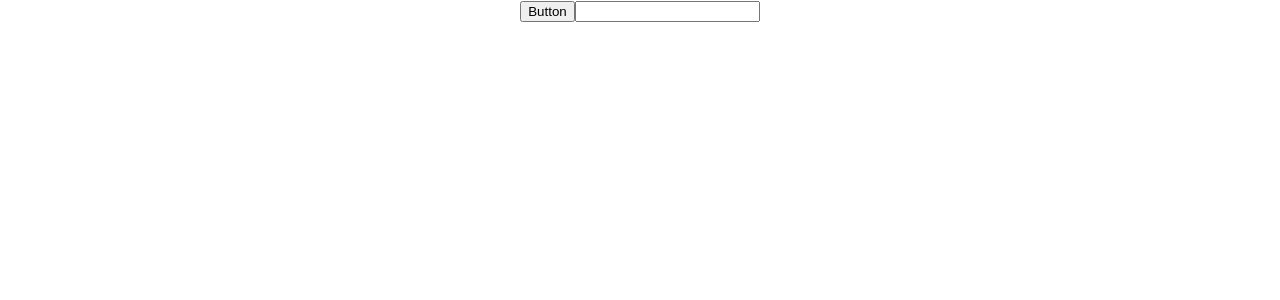
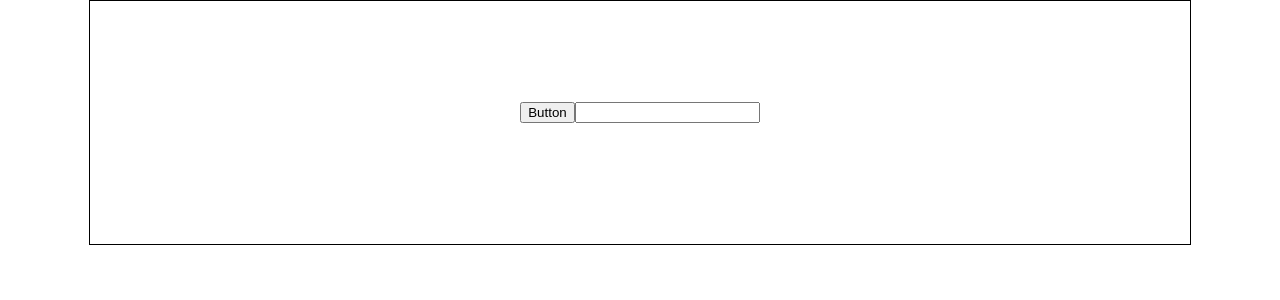
Before and after one commit to Zeeshnhmd/React-typescript, a React (Create React App) app: page / in a window 1280 px wide. Shown: the top 300 px of the page. Built offline with nearby package versions, Linux system fonts and the light colour scheme.

Commit message:
e7 styles props

```diff
--- a/src/App.tsx
+++ b/src/App.tsx
@@ -2,6 +2,7 @@ import React, { useState } from "react";
 import "./App.css";
 import { Button } from "./components/eventsProps/Button";
 import { Input } from "./components/eventsProps/Input";
+import { Container } from "./components/styleProps/Container";
 // import { Greet } from "./components/Greet";
 // import { Heading } from "./components/Heading";
 // import { Oscar } from "./components/Oscar";
@@ -21,6 +22,15 @@ function App() {
 
 	return (
 		<div className="App">
+			<Container
+				styles={{
+					marginTop: "50px",
+					padding: "100px",
+					maxWidth: "900px",
+					border: "1px solid #000",
+					margin: " 0 auto",
+				}}
+			>
 				{/* <Greet title="Zeeshan" messageCount={10} isLoggedIn={true} />
 			<Greet />
 			<Status status="Success" />
@@ -34,6 +44,7 @@ function App() {
 				<Button handleClick={handleClick} />
 				<Input value={text} handleInput={handleInput} />
 				<h1>{text}</h1>
+			</Container>
 		</div>
 	);
 }
--- /dev/null
+++ b/src/components/styleProps/Container.tsx
@@ -0,0 +1,8 @@
+type ContainerProps = {
+	children: string | React.ReactNode;
+	styles: React.CSSProperties;
+};
+
+export const Container = ({ children, styles }: ContainerProps) => {
+	return <div style={styles}>{children}</div>;
+};
```
Lines whose indentation alone changed are shown as unchanged.
